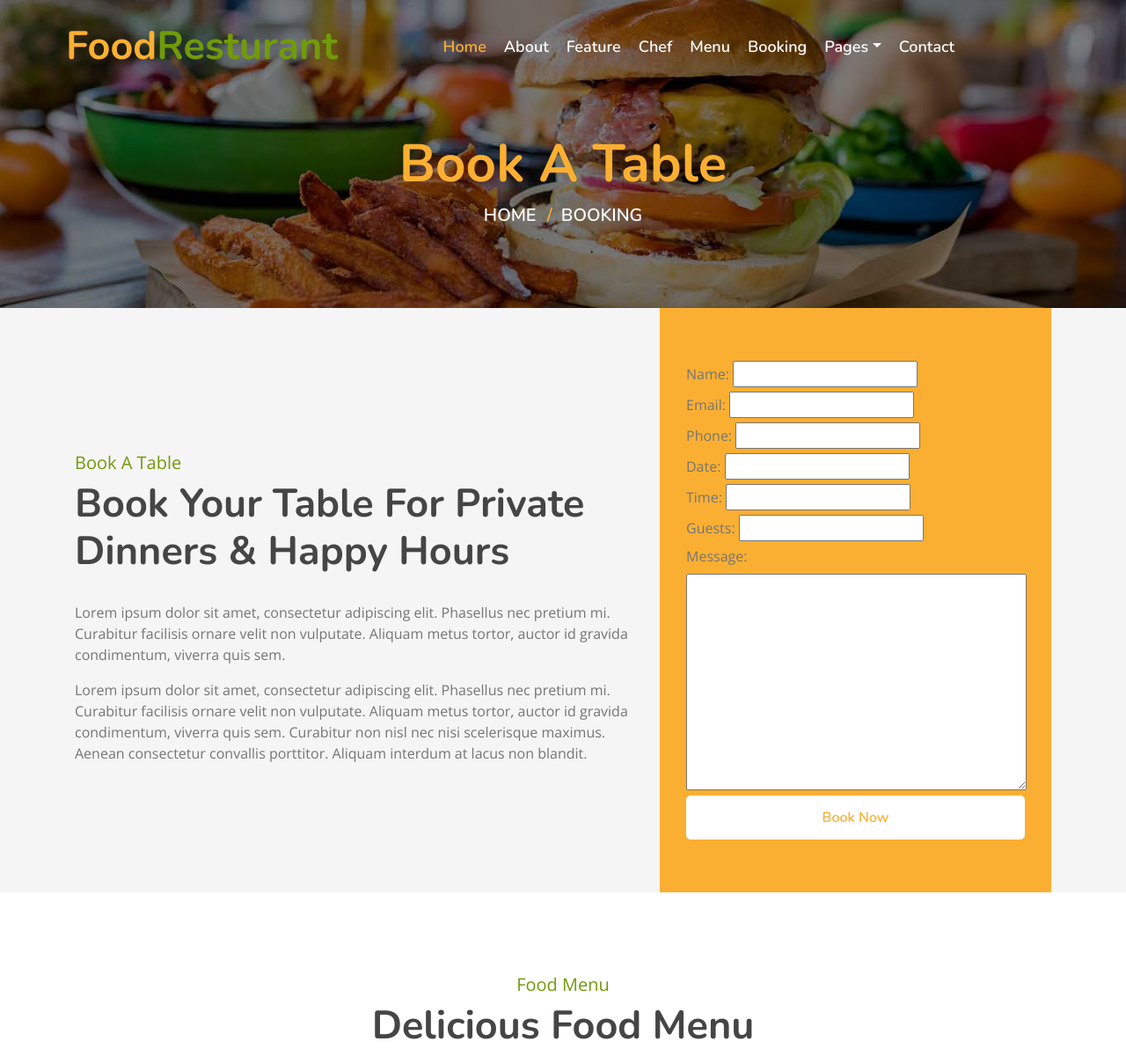
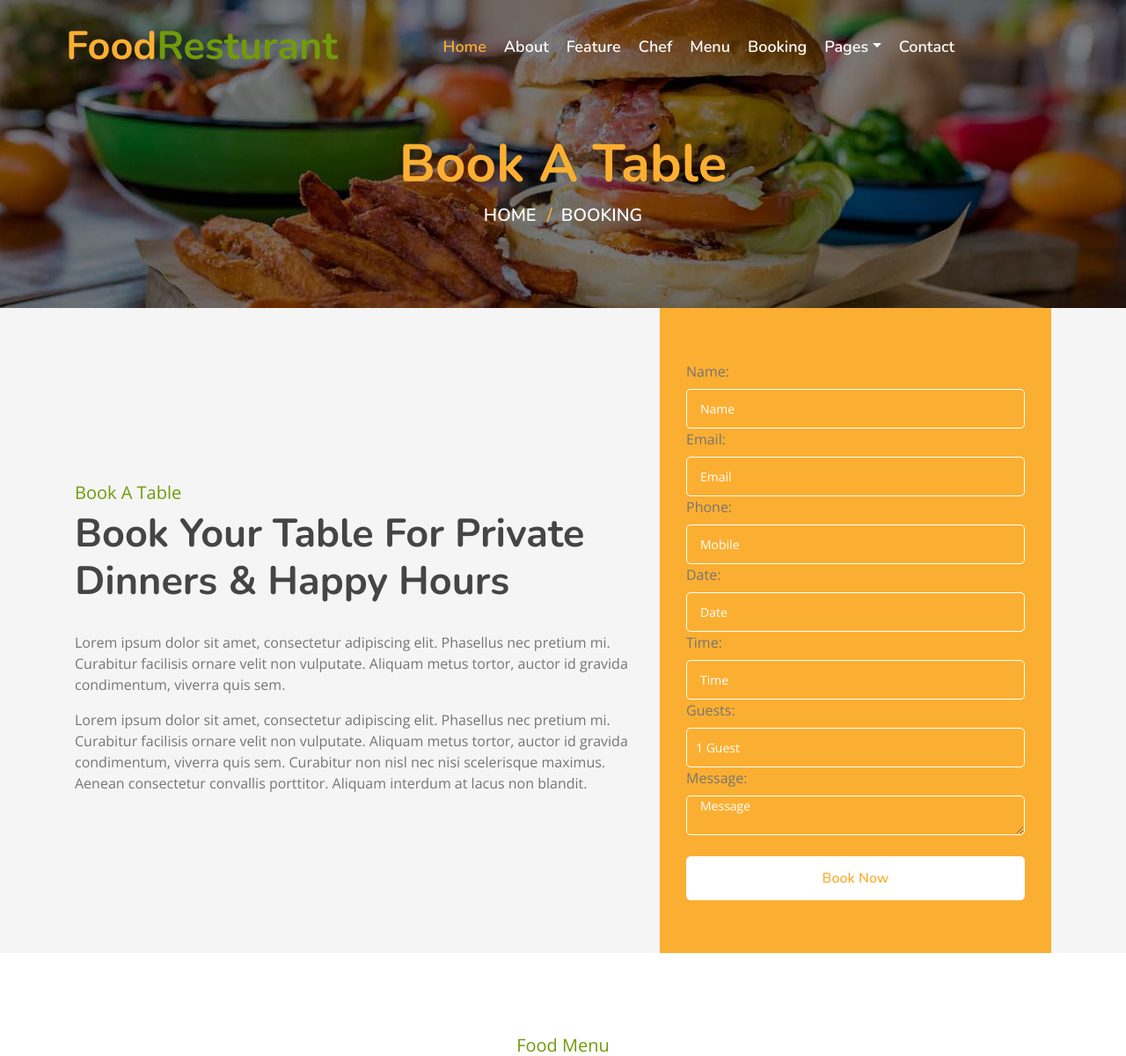
Before and after one commit to NMMalika/codeAlpha_restaraut-management-system, a Django app: page /booking/ in a window 1280 px wide. Shown: the top 1200 px of the page at 88% size. Run offline with Django 5.2, Linux system fonts and the light colour scheme; some libraries are stand-ins or nearby versions.

Commit message:
bootsrap form using  widget

```diff
--- a/food/forms.py
+++ b/food/forms.py
@@ -1,7 +1,54 @@
 from django.forms import ModelForm
 from .models import Booktable
+from django import forms
 
 class Booktableform (ModelForm):
     class Meta:
         model = Booktable
         fields = ['name', 'email', 'phone', 'date', 'time', 'guests', 'message']
+        labels = {
+            'name': '',
+            'email': '',
+            'phone': '',
+            'date': '',
+            'time': '',
+            'guests': '',
+            'message': '',
+        }
+    name = forms.CharField(max_length=100, widget=forms.TextInput(attrs={
+        'class': 'form-control',
+        'placeholder': 'Name',
+        'required': 'required'
+    }))
+    email = forms.EmailField(widget=forms.EmailInput(attrs={
+        'class': 'form-control',
+        'placeholder': 'Email',
+        'required': 'required'
+    }))
+    phone = forms.CharField(max_length=15, widget=forms.TextInput(attrs={
+        'class': 'form-control',
+        'placeholder': 'Mobile',
+        'required': 'required'
+    }))
+    date = forms.DateField(widget=forms.TextInput(attrs={
+        'class': 'form-control datetimepicker-input',
+        'placeholder': 'Date',
+        'data-toggle': 'datetimepicker',
+        'data-target': '#date'
+    }))
+    time = forms.TimeField(widget=forms.TextInput(attrs={
+        'class': 'form-control datetimepicker-input',
+        'placeholder': 'Time',
+        'data-toggle': 'datetimepicker',
+        'data-target': '#time'
+    }))
+    guests = forms.ChoiceField(choices=[(str(i), f"{i} Guest") for i in range(1, 11)], widget=forms.Select(attrs={
+        'class': 'custom-select form-control'
+    }))
+    message = forms.CharField(widget=forms.Textarea(attrs={
+        'class': 'form-control',
+        'placeholder': 'Message',
+        'rows': 4 ,
+        'size': '40'
+
+    }))
--- a/food/views.py
+++ b/food/views.py
@@ -1,6 +1,6 @@
 from django.shortcuts import render,redirect
 from food.models import Contact, Items, ItemList, Booktable
-from django.http import HttpResponse
+from django.http import HttpResponseRedirect
 from .forms import Booktableform
 
 # Create your views here.
@@ -38,10 +38,16 @@ def feature(request):
 def booking(request):
 
   forms=Booktableform()
+  submit=False
   if request.method=='POST':
-      print(request.POST)
+
       forms=Booktableform(request.POST)
       if forms.is_valid():
           forms.save()
-  context={"form":forms}
+          return HttpResponseRedirect('/booking?submit=True')
+  else:
+      forms=Booktableform()
+      if 'submit' in request.GET:
+          submit=True
+  context={"form":forms,"submit":submit}
   return render(request,'booking.html',context)
--- a/templates/booking.html
+++ b/templates/booking.html
@@ -43,16 +43,25 @@
                             </div>
                         </div>
                     </div>
+                    {% if submit %}
+                    <div class="alert alert-success" role="alert">
+                     Your message has been sent successfully
+                     </div>
+                    {% else %}
+
+
                     <div class="col-lg-5">
                         <div class="booking-form">
                            <form  action="{% url 'booking' %}" method="POST">
                                 {% csrf_token %}
                                 {{form}}
+                                <br>
                             <div>
                                     <button class="btn custom-btn" type="submit">Book Now</button>
                                 </div>
                             </form>
                         </div>
+                    {% endif %}
                     </div>
                 </div>
             </div>
```
Also changed, not shown: db.sqlite3.
